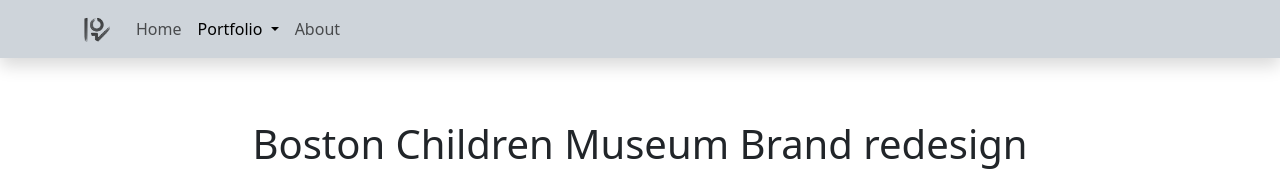
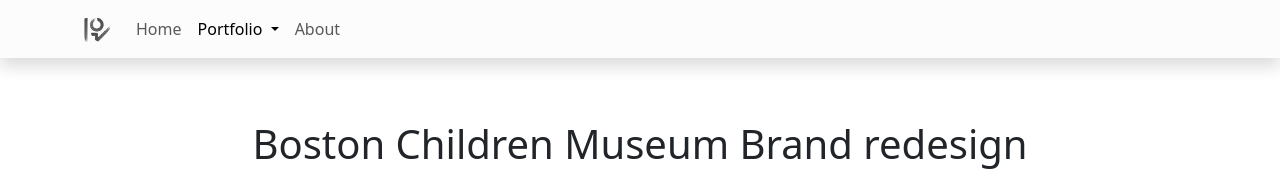
Before and after one commit to phuongvu-design/Portfolio-2023, a plain HTML site: page bmc.html in a window 1280 px wide. Shown: the top 186 px of the page. Drawn offline with nearby package versions, Linux system fonts and the light colour scheme.

Commit message:
Update bmc.html
navbar light bg instead of dark

```diff
--- a/bmc.html
+++ b/bmc.html
@@ -7,7 +7,7 @@
     <link href="https://cdn.jsdelivr.net/npm/bootstrap@5.3.3/dist/css/bootstrap.min.css" rel="stylesheet" integrity="sha384-QWTKZyjpPEjISv5WaRU9OFeRpok6YctnYmDr5pNlyT2bRjXh0JMhjY6hW+ALEwIH" crossorigin="anonymous">
   </head>
   <body>
-      <nav class="navbar navbar-expand-lg fixed-top shadow bg-dark-subtle">
+      <nav class="navbar navbar-expand-lg fixed-top shadow bg-light-subtle">
         <div class="container">
           <a class="navbar-brand" href="#">
             <img src="images/logo.png" alt="Bootstrap" width="30" height="30">
```
